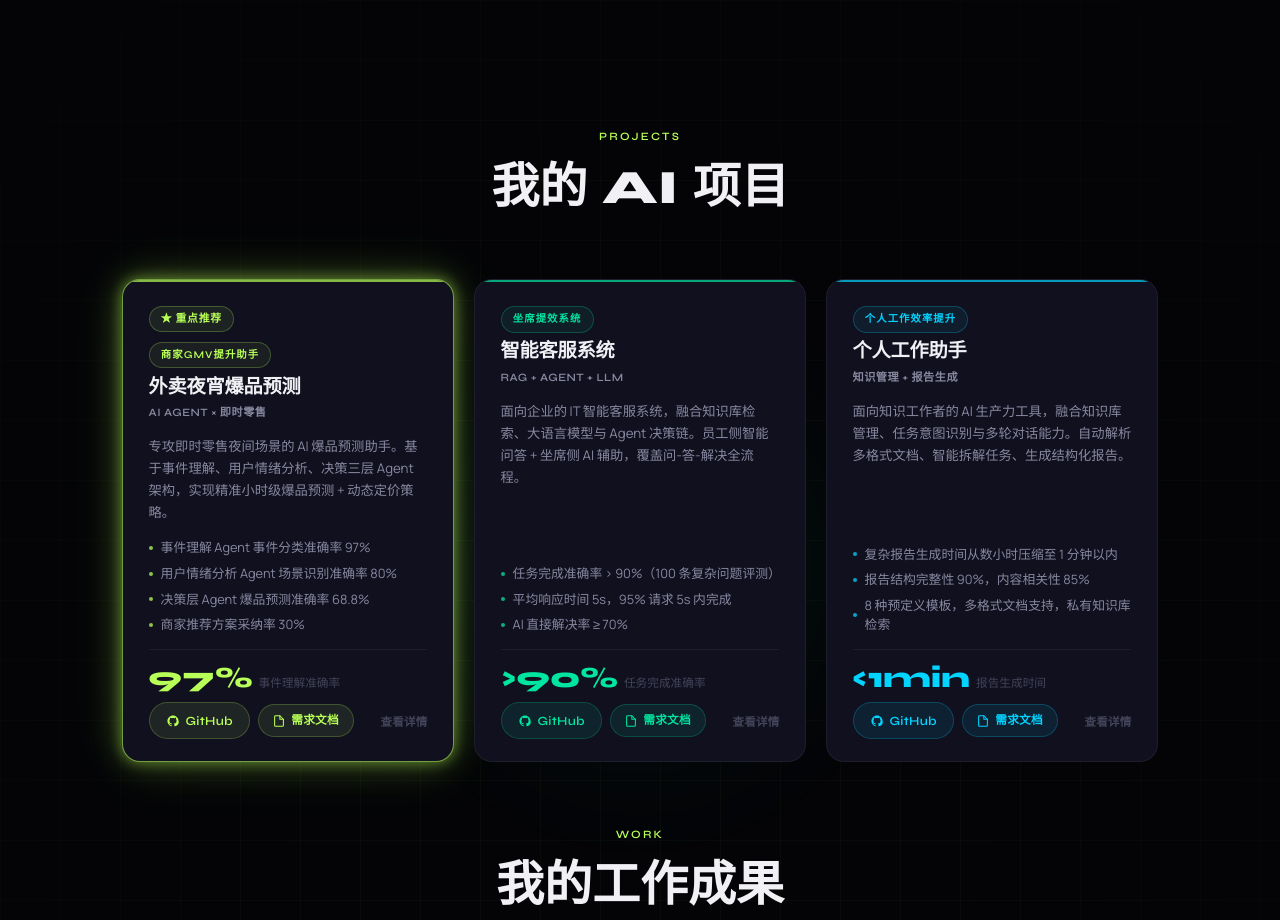
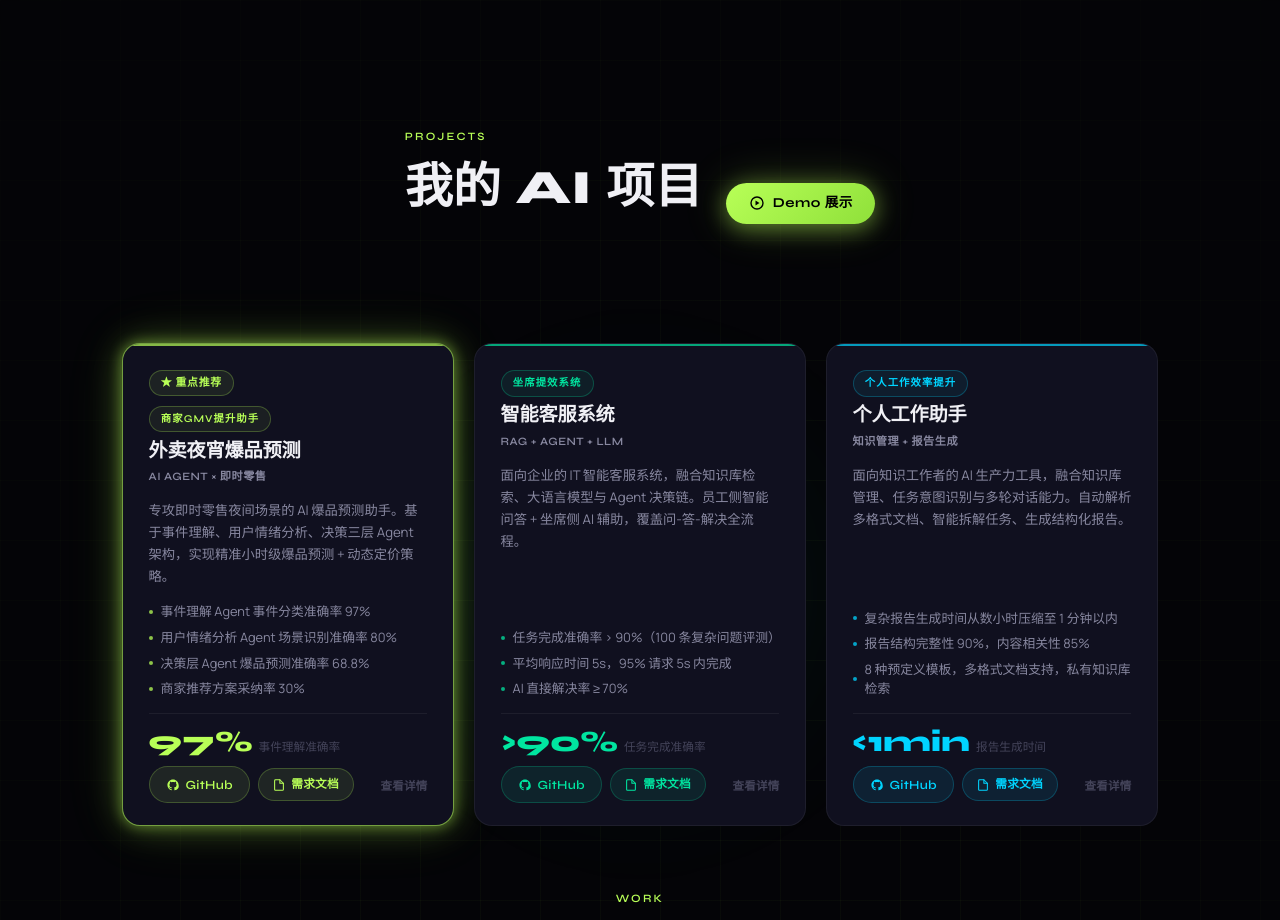
Before and after one commit to HYFLLLo/ProDuctYF, a Next.js app: page / in a window 1280 px wide. Shown: the part 800-1720 px from the top of the page. Built offline with nearby package versions, Linux system fonts and the light colour scheme.

Commit message:
feat: 在'我的AI项目'标题旁添加Demo展示按钮

```diff
--- a/src/components/Projects/Projects.module.css
+++ b/src/components/Projects/Projects.module.css
@@ -74,6 +74,47 @@
   text-align: center;
   position: relative;
   z-index: 1;
+}
+
+.titleRow {
+  display: flex;
+  align-items: center;
+  justify-content: center;
+  gap: 1.5rem;
+  text-align: left;
+}
+
+.demoBtn {
+  display: inline-flex;
+  align-items: center;
+  gap: 8px;
+  font-family: var(--font-display);
+  font-size: 0.85rem;
+  font-weight: 700;
+  color: #000;
+  background: linear-gradient(135deg, #b8ff57 0%, #8fe03a 100%);
+  border: none;
+  border-radius: 100px;
+  padding: 0.6rem 1.4rem;
+  letter-spacing: 0.04em;
+  text-decoration: none;
+  box-shadow: 0 4px 20px rgba(184, 255, 87, 0.4), 0 0 40px rgba(184, 255, 87, 0.2);
+  transition: all 0.3s ease;
+  animation: demoGlow 2s ease-in-out infinite;
+}
+
+.demoBtn:hover {
+  transform: translateY(-2px) scale(1.05);
+  box-shadow: 0 6px 30px rgba(184, 255, 87, 0.6), 0 0 60px rgba(184, 255, 87, 0.3);
+}
+
+@keyframes demoGlow {
+  0%, 100% {
+    box-shadow: 0 4px 20px rgba(184, 255, 87, 0.4), 0 0 40px rgba(184, 255, 87, 0.2);
+  }
+  50% {
+    box-shadow: 0 4px 30px rgba(184, 255, 87, 0.6), 0 0 60px rgba(184, 255, 87, 0.35);
+  }
 }
 
 /* Stats bar */
--- a/src/components/Projects/Projects.tsx
+++ b/src/components/Projects/Projects.tsx
@@ -263,8 +263,24 @@ export default function Projects() {
           animate={inView ? { opacity: 1, y: 0 } : {}}
           transition={{ duration: 0.6, ease: [0.16, 1, 0.3, 1] }}
         >
-          <p className="section-label">Projects</p>
-          <h2 className="section-title">我的 AI 项目</h2>
+          <div className={styles.titleRow}>
+            <div>
+              <p className="section-label">Projects</p>
+              <h2 className="section-title">我的 AI 项目</h2>
+            </div>
+            <a
+              href="https://my.feishu.cn/docx/TKWXddETCopk8ExkvD8cLKZGnXd?from=from_copylink"
+              target="_blank"
+              rel="noopener noreferrer"
+              className={styles.demoBtn}
+            >
+              <svg width="16" height="16" viewBox="0 0 16 16" fill="none" aria-hidden="true">
+                <circle cx="8" cy="8" r="6" stroke="currentColor" strokeWidth="1.4"/>
+                <path d="M6.5 5.5L10.5 8L6.5 10.5V5.5Z" fill="currentColor"/>
+              </svg>
+              Demo 展示
+            </a>
+          </div>
         </motion.div>
 
         <div className={styles.grid}>
```
